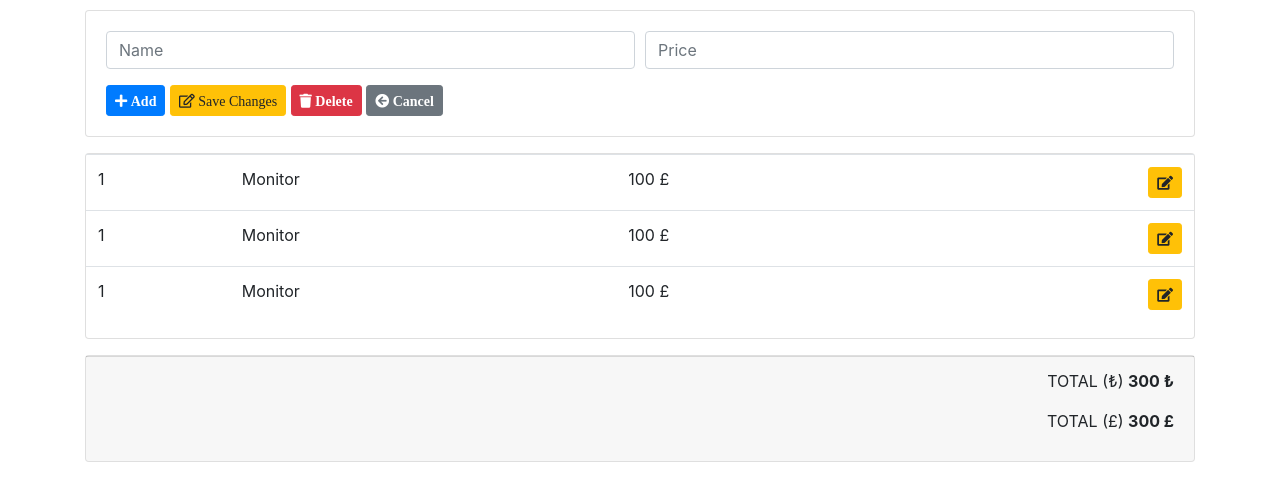
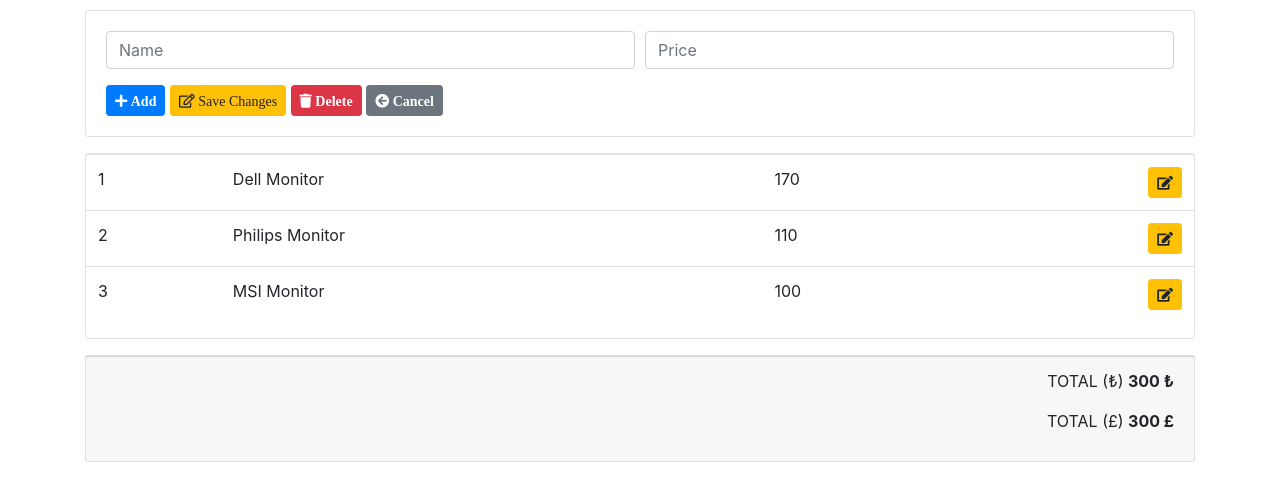
Before and after one commit to Sefa-Keles/OEM-CALCULATOR, a plain HTML site: page index.html in a window 1280 px wide. Shown: the part 62-562 px from the top of the page. Drawn offline with nearby package versions, Linux system fonts and the light colour scheme.

Commit message:
Controllers added

```diff
--- /dev/null
+++ b/app.js
@@ -0,0 +1,110 @@
+// STORAGE CONTROLLER (IMMEDIATE FUNCTION)
+const StorageController = (function(){
+
+
+
+})();
+
+
+
+// PRODUCT CONTROLLER (IMMEDIATE FUNCTION)
+const ProductController = (function(){
+
+    //Private Section
+    //PRODUCT CONSTRUCTOR
+    class Product {
+        constructor(id, name, price){
+            this.id = id;
+            this.name = name;
+            this.price = price;
+        }
+    }
+
+    //DUMMY DATA
+    const data = {
+        products: [
+            {
+                id: 1, name: "Dell Monitor", price: 170
+            },
+            {
+                id: 2, name: "Philips Monitor", price: 110
+            },
+            {
+                id: 3, name: "MSI Monitor", price: 100
+            }
+        ],
+        selectedProduct: null,
+        totalPrice: 0
+    }
+
+    //Public Section
+    return {
+        getProducts: function(){
+            return data.products;
+        },
+        getData: function(){
+            return data;
+        }
+    }
+
+
+})();
+
+
+
+// UI CONTROLLER (IMMEDIATE FUNCTION)
+const UiController = (function(){
+
+    //Selectors Types For Querry Selector
+    const selectors = {
+        productList: "#item-list"
+    }
+
+    return {
+        createProductList: function(products){
+
+            let html= "";
+            products.forEach(prd => {
+                html += `
+                    <tr>
+                        <td>${prd.id}</td>
+                        <td>${prd.name}</td>
+                        <td>${prd.price}</td>
+                        <td class="text-right">
+                            <button type="submit" class="btn btn-warning btn-sm">
+                                <i class="fas fa-edit"></i>
+                            </button>
+                        </td>
+                    </tr>
+                `;
+            });
+
+            //Dynamic Selector
+            document.querySelector(selectors.productList).innerHTML = html;
+        },
+        getSelectors: function(){
+            return selectors;
+        }
+    }
+
+})();
+
+
+
+// APP CONTROLLER (IMMEDIATE FUNCTION)
+const AppController = (function(productController, uiController){
+
+
+    return {
+        //Bu fonksiyon, hangi modulun ilk once baslatilacagini yani tetiklenecegini belirler. Bu yuzden onemlidir.
+        init: function(){
+            console.log("App is starting...")
+            const products = productController.getProducts();
+
+            uiController.createProductList(products);
+        }
+    }
+
+})(ProductController, UiController);
+
+AppController.init();
--- a/index.html
+++ b/index.html
@@ -51,36 +51,7 @@
         <div class="card mt-3">
             <table class="table">
                 <tbody id="item-list">
-                    <tr>
-                        <td>1</td>
-                        <td>Monitor</td>
-                        <td>100 £</td>
-                        <td class="text-right">
-                            <button type="submit" class="btn btn-warning btn-sm">
-                                <i class="fas fa-edit"></i>
-                            </button>
-                        </td>
-                    </tr>
-                    <tr>
-                        <td>1</td>
-                        <td>Monitor</td>
-                        <td>100 £</td>
-                        <td class="text-right">
-                            <button type="submit" class="btn btn-warning btn-sm">
-                                <i class="fas fa-edit"></i>
-                            </button>
-                        </td>
-                    </tr>
-                    <tr>
-                        <td>1</td>
-                        <td>Monitor</td>
-                        <td>100 £</td>
-                        <td class="text-right">
-                            <button type="submit" class="btn btn-warning btn-sm">
-                                <i class="fas fa-edit"></i>
-                            </button>
-                        </td>
-                    </tr>
+
                 </tbody>
             </table>
         </div>
@@ -97,6 +68,7 @@
     <script src="https://code.jquery.com/jquery-3.3.1.slim.min.js"></script>
     <script src="https://cdnjs.cloudflare.com/ajax/libs/popper.js/1.14.3/umd/popper.min.js"></script>
     <script src="https://stackpath.bootstrapcdn.com/bootstrap/4.1.3/js/bootstrap.min.js"></script>
+    <script src="app.js"></script>
 </body>
 
 </html>
```
